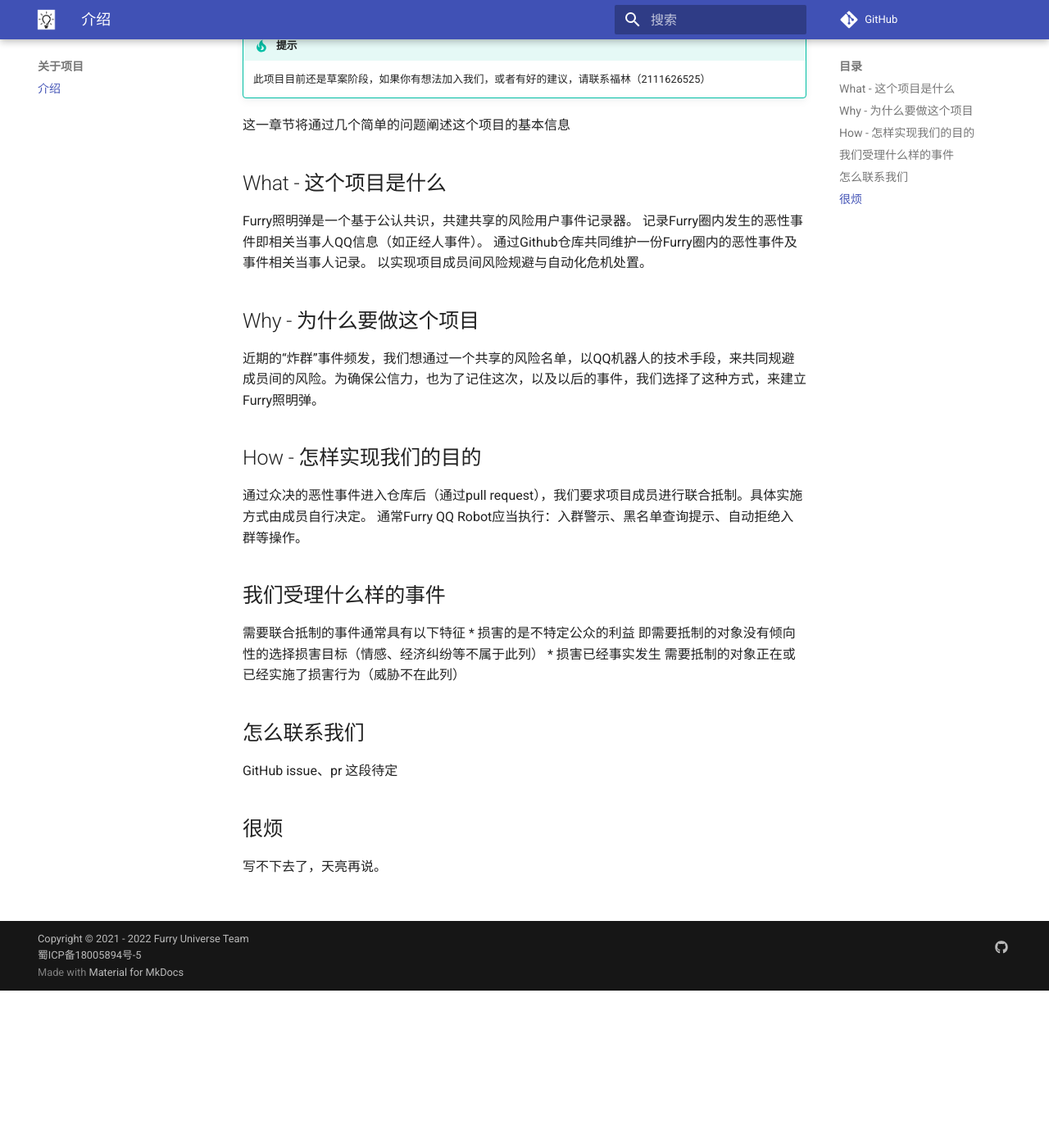
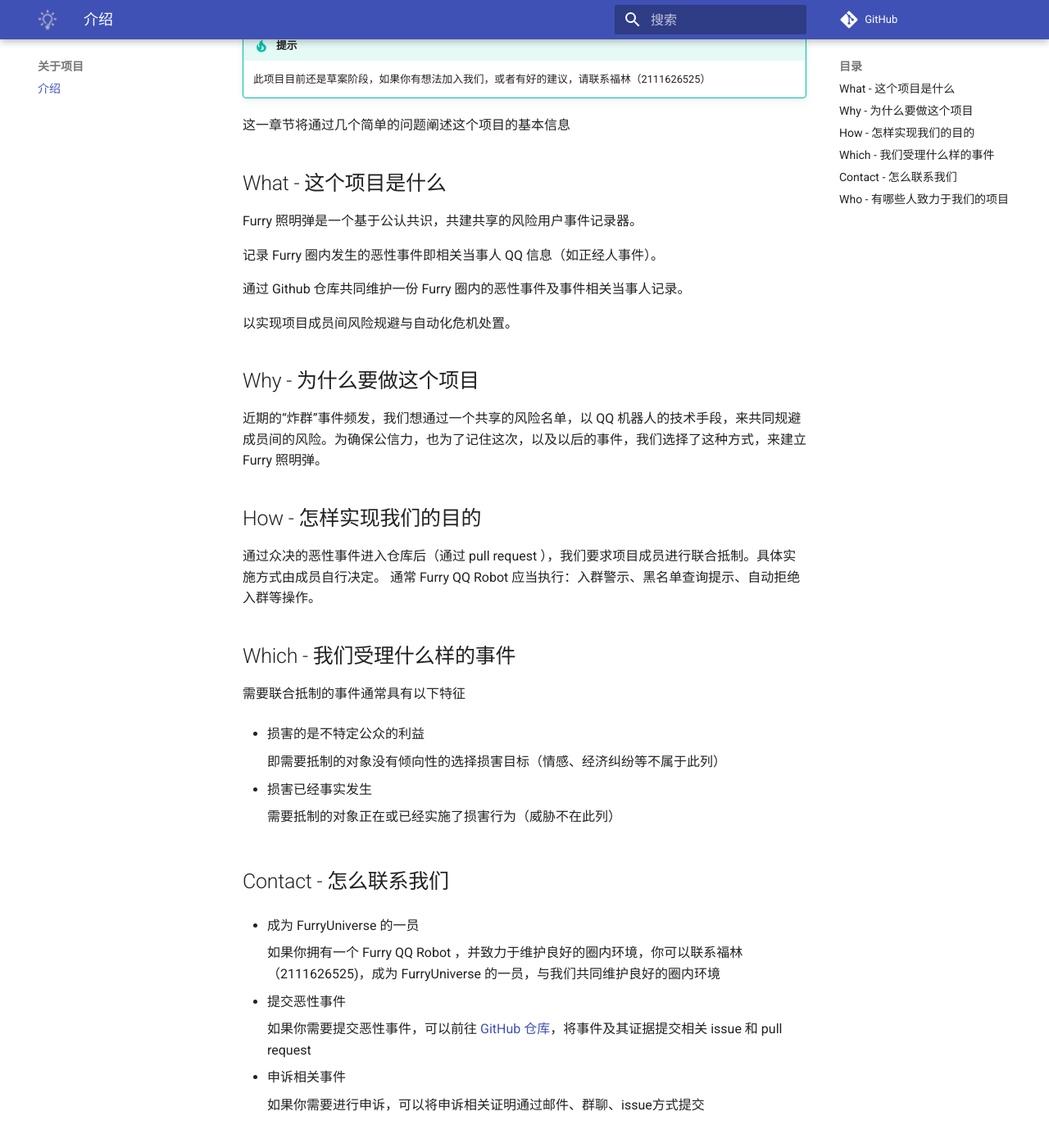
Before and after one commit to FurDevsCN/illumination, an MkDocs documentation site: the page built from docs/index.md, in a window 1280 px wide and 1400 px high, scrolled down 191 px. Shown: the top 1395 px of the window at 82% size. Built offline with MkDocs 1.6.1 and Material for MkDocs 9.7.7, drawn with Linux system fonts in a browser that asks for light colours; nearby versions of some CDN libraries; comment, search, counter and statistics services are not loaded.

Commit message:
初始化写一下md

```diff
--- a/docs/index.md
+++ b/docs/index.md
@@ -8,28 +8,50 @@
 这一章节将通过几个简单的问题阐述这个项目的基本信息
 
 ## What - 这个项目是什么
-Furry照明弹是一个基于公认共识，共建共享的风险用户事件记录器。
-记录Furry圈内发生的恶性事件即相关当事人QQ信息（如正经人事件）。
-通过Github仓库共同维护一份Furry圈内的恶性事件及事件相关当事人记录。
+
+Furry 照明弹是一个基于公认共识，共建共享的风险用户事件记录器。
+
+记录 Furry 圈内发生的恶性事件即相关当事人 QQ 信息（如正经人事件）。
+
+通过 Github 仓库共同维护一份 Furry 圈内的恶性事件及事件相关当事人记录。
+
 以实现项目成员间风险规避与自动化危机处置。
 
-##Why - 为什么要做这个项目
-近期的“炸群”事件频发，我们想通过一个共享的风险名单，以QQ机器人的技术手段，来共同规避成员间的风险。为确保公信力，也为了记住这次，以及以后的事件，我们选择了这种方式，来建立Furry照明弹。
+## Why - 为什么要做这个项目
 
-##How - 怎样实现我们的目的
-通过众决的恶性事件进入仓库后（通过pull request），我们要求项目成员进行联合抵制。具体实施方式由成员自行决定。
-通常Furry QQ Robot应当执行：入群警示、黑名单查询提示、自动拒绝入群等操作。
+近期的“炸群”事件频发，我们想通过一个共享的风险名单，以 QQ 机器人的技术手段，来共同规避成员间的风险。为确保公信力，也为了记住这次，以及以后的事件，我们选择了这种方式，来建立 Furry 照明弹。
 
-##我们受理什么样的事件
+## How - 怎样实现我们的目的
+
+通过众决的恶性事件进入仓库后（通过 pull request ），我们要求项目成员进行联合抵制。具体实施方式由成员自行决定。
+通常 Furry QQ Robot 应当执行：入群警示、黑名单查询提示、自动拒绝入群等操作。
+
+## Which - 我们受理什么样的事件
+
 需要联合抵制的事件通常具有以下特征
+
 * 损害的是不特定公众的利益
-即需要抵制的对象没有倾向性的选择损害目标（情感、经济纠纷等不属于此列）
+
+	即需要抵制的对象没有倾向性的选择损害目标（情感、经济纠纷等不属于此列）
+
 * 损害已经事实发生
-需要抵制的对象正在或已经实施了损害行为（威胁不在此列）
 
-##怎么联系我们
-GitHub issue、pr
-这段待定
+	需要抵制的对象正在或已经实施了损害行为（威胁不在此列）
 
-## 很烦
-写不下去了，天亮再说。
+## Contact - 怎么联系我们
+
+* 成为 FurryUniverse 的一员
+
+	如果你拥有一个 Furry QQ Robot ，并致力于维护良好的圈内环境，你可以联系福林（2111626525)，成为 FurryUniverse 的一员，与我们共同维护良好的圈内环境
+
+* 提交恶性事件
+
+	如果你需要提交恶性事件，可以前往 [GitHub 仓库](https://github.com/FurryUniverse/illumination/)，将事件及其证据提交相关 issue 和 pull request
+
+* 申诉相关事件
+
+	如果你需要进行申诉，可以将申诉相关证明通过邮件、群聊、issue方式提交
+
+## Who - 有哪些人致力于我们的项目
+
+<embed src="http://github.api.fur93.icu/orgs/FurryUniverse/members.svg" type="image/svg+xml" pluginspage="http://www.adobe.com/svg/viewer/install/" />
```
Also changed, not shown: README.md (added, +29 -0 lines), docs/assets/logo.png.
